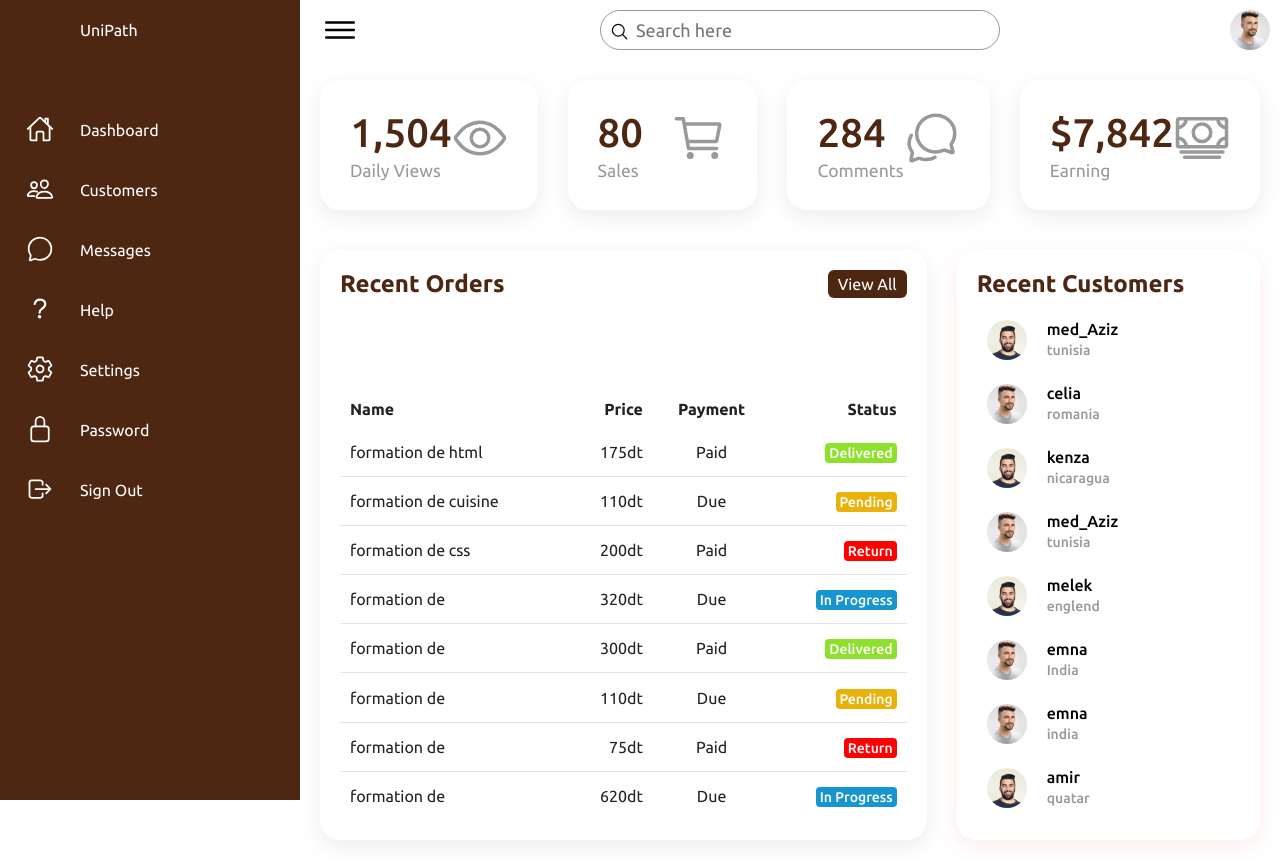
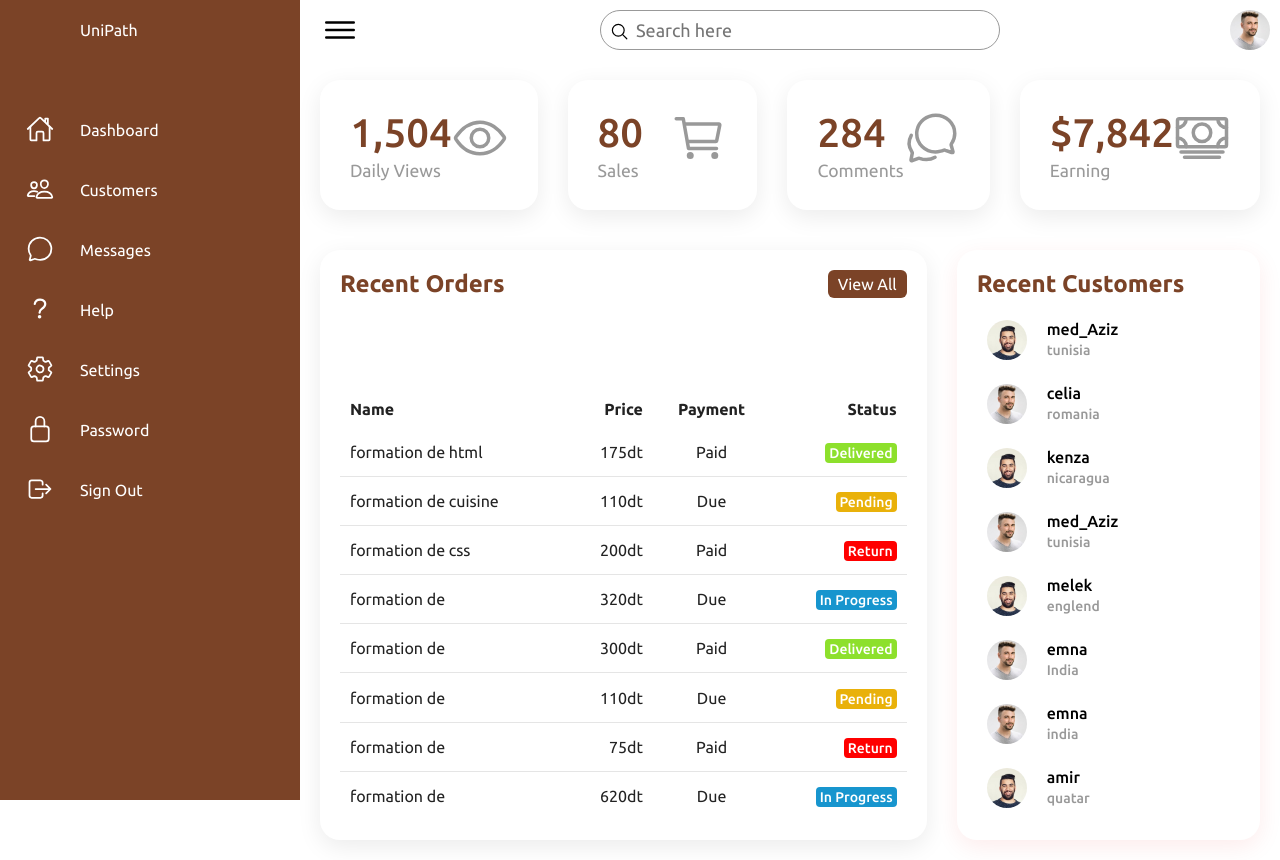
Before and after one commit to celestial-unit/Projet_web_2A_societe, a PHP site: page /back.html in a window 1280 px wide. Run offline with PHP 8.4, Linux system fonts and the light colour scheme.

Commit message:
Update style.css

```diff
--- a/back/css/style.css
+++ b/back/css/style.css
@@ -10,7 +10,7 @@
 }
 
 :root {
-  --blue: rgb(78, 39, 19);
+  --blue: rgb(123, 67, 39);
   --white: #fff;
   --gray: #f5f5f5;
   --black1: #222;
```
